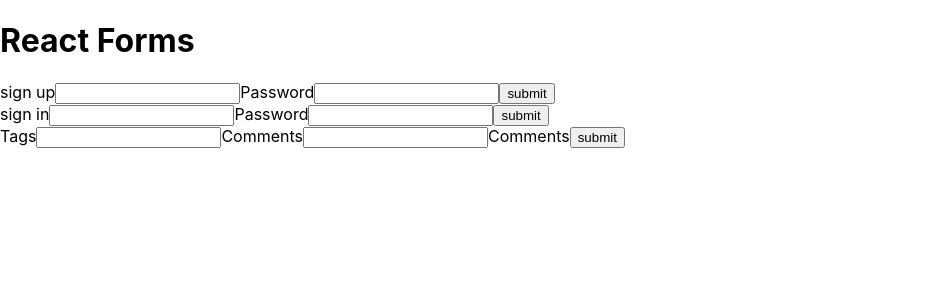
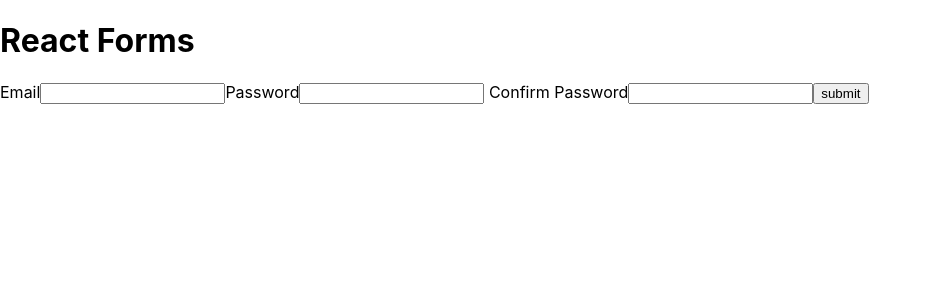
Before and after one commit to Project3-GA/frontend, a React (Create React App) app: page /signup in a window 1280 px wide. Shown: the top 300 px of the page, without its empty margins (0-931 px from the left). Built offline with nearby package versions, Linux system fonts and the light colour scheme.

Commit message:
login form + signup form setup components

```diff
--- a/src/App.js
+++ b/src/App.js
@@ -1,27 +1,30 @@
 import React, { useState } from 'react';
 import Form from './Form';
 import Cardform from './Cardform';
-
+import LoginForm from './components/LoginForm';
+import SignupForm from './components/SignupForm';
+import { Route } from 'react-router-dom';
 function App() {
-
-	const [loginForm, setLoginForm] = useState({ email: '', password: '' });
-
-	const [user, setUser] = useState({
-		email: '',
-		password: '',
-	});
+	const [user, setUser] = useState({ email: '', password: '' });
 
 	return (
 		<main>
 			<h1>React Forms</h1>
-			<Form
+			<Route
+				path='/signup'
+				render={(routerProps) => <SignupForm user={user} setUser={setUser} />}
+			/>
+			<Route
+				path='/signin'
+				render={(routerProps) => <LoginForm user={user} setUser={setUser} />}
+			/>
+			{/* <Form
 				loginForm={loginForm}
 				user={user}
 				setUser={setUser}
 				setLoginForm={setLoginForm}
 			/>
-			<Cardform loginForm={loginForm} />
-
+			<Cardform loginForm={loginForm} /> */}
 		</main>
 	);
 }
--- a/src/Form.js
+++ b/src/Form.js
@@ -1,6 +1,6 @@
 import React, { useState } from 'react';
 
-const Form = ({ loginForm, setLoginForm, setUser }) => {
+const Form = ({ loginForm, setLoginForm }) => {
 	const [error, setError] = useState(false);
 	const handleChange = (event) => {
 		setLoginForm({ ...loginForm, [event.target.id]: event.target.value });
@@ -17,7 +17,7 @@ const Form = ({ loginForm, setLoginForm, setUser }) => {
 			body: JSON.stringify(loginForm),
 		})
 			.then((res) => res.json())
-			.then((data) => setUser(data))
+			.then((data) => data)
 			.catch(() => setError(true));
 	};
 	const handleSignIn = (event) => {
--- a/src/components/LoginForm.js
+++ b/src/components/LoginForm.js
@@ -0,0 +1,39 @@
+import React, { useState } from 'react';
+
+const LoginForm = ({ user, setUser }) => {
+	const [error, setError] = useState(false);
+
+	const handleChange = (event) => {
+		setUser({ ...user, [event.target.id]: event.target.value });
+	};
+	const handleSignIn = (event) => {
+		event.preventDefault();
+
+		const url = 'http://localhost:3000/api/users/signin';
+		fetch(url, {
+			method: 'POST',
+			headers: {
+				'Content-type': 'application/json; charset=UTF-8',
+			},
+			body: JSON.stringify(user),
+		})
+			.then((res) => res.json())
+			.then((data) => console.log(data))
+			.catch(() => setError(true));
+	};
+	return (
+		<div>
+			<div>
+				<form onSubmit={handleSignIn}>
+					<label htmlFor='email'>Email</label>
+					<input id='email' type='text' onChange={handleChange} />
+					<label htmlFor='password'>Password</label>
+					<input id='password' type='text' onChange={handleChange} />
+					<button type='submit'>submit</button>
+				</form>
+			</div>
+		</div>
+	);
+};
+
+export default LoginForm;
--- a/src/components/SignupForm.js
+++ b/src/components/SignupForm.js
@@ -0,0 +1,39 @@
+import React, { useState } from 'react';
+
+const SignupForm = ({ user, setUser }) => {
+	const [error, setError] = useState(false);
+	// const [user, setUser] = useState({ email: '', password: '' });
+	const handleChange = (event) => {
+		setUser({ ...user, [event.target.id]: event.target.value });
+	};
+	const handleSignUp = (event) => {
+		event.preventDefault();
+
+		const url = 'http://localhost:3000/api/users/signup';
+		fetch(url, {
+			method: 'POST',
+			headers: {
+				'Content-type': 'application/json; charset=UTF-8',
+			},
+			body: JSON.stringify(user),
+		})
+			.then((res) => res.json())
+			.then((data) => console.log(data))
+			.catch(() => setError(true));
+	};
+	return (
+		<div>
+			<form onSubmit={handleSignUp}>
+				<label htmlFor='email'>Email</label>
+				<input id='email' type='text' onChange={handleChange} />
+				<label htmlFor='password'>Password</label>
+				<input id='password' type='text' onChange={handleChange} />
+				<label htmlFor='Confirm password'> Confirm Password</label>
+				<input id='confirm' type='text' />
+				<button type='submit'>submit</button>
+			</form>
+		</div>
+	);
+};
+
+export default SignupForm;
```
